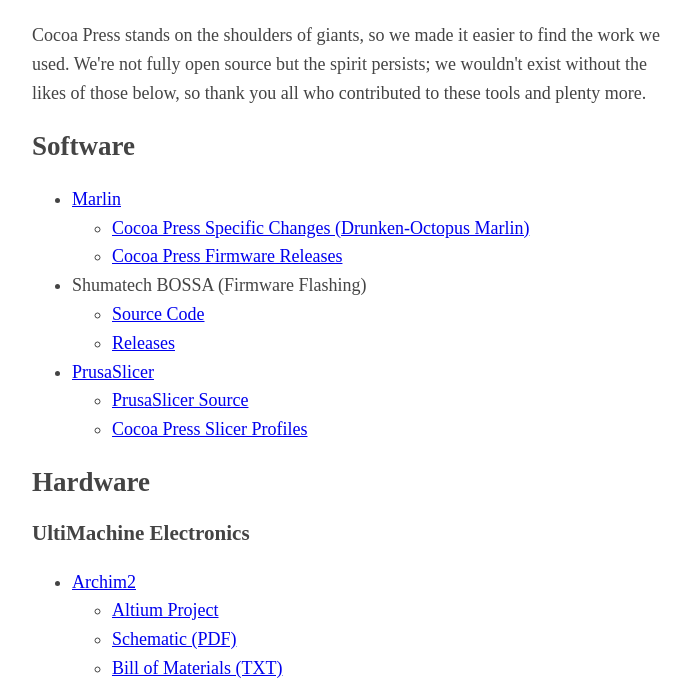
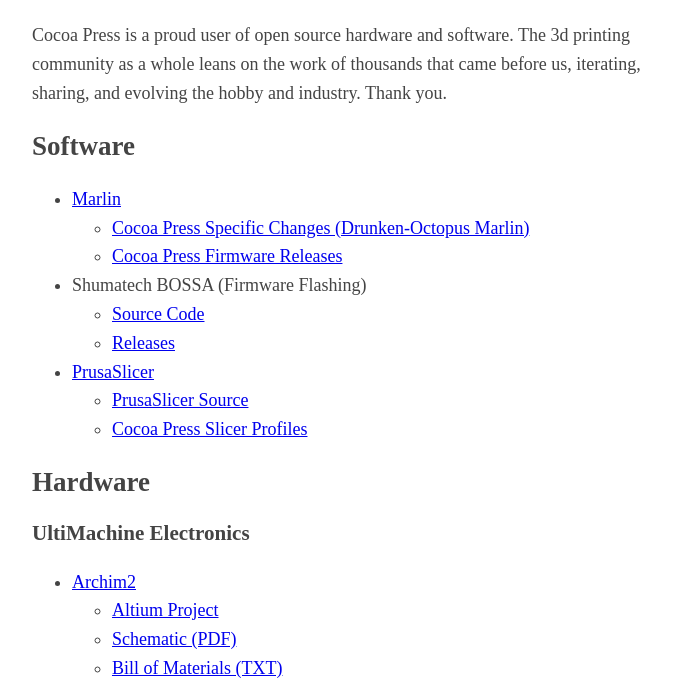
Before and after one commit to CocoaPress/opensource, a plain HTML site: page index.html in a window 1280 px wide. Shown: the part 86-770 px from the top of the page, without its empty margins (283-974 px from the left). Drawn offline with Linux system fonts and the light colour scheme; a web font is replaced by a local one.

Commit message:
reworked blurb.

```diff
--- a/index.html
+++ b/index.html
@@ -27,7 +27,7 @@
 <body>
     <header>
         <h1>Cocoa Press 🧡 Open Source</h1>
-<aside>Cocoa Press stands on the shoulders of giants, so we made it easier to find the work we used.  We're not fully open source but the spirit persists; we wouldn't exist without the likes of those below, so thank you all who contributed to these tools and plenty more.</aside>
+<aside>Cocoa Press is a proud user of open source hardware and software.  The 3d printing community as a whole leans on the work of thousands that came before us, iterating, sharing, and evolving the hobby and industry.  Thank you.</aside>
     </header>
 
     <h2>Software</h2>
```
